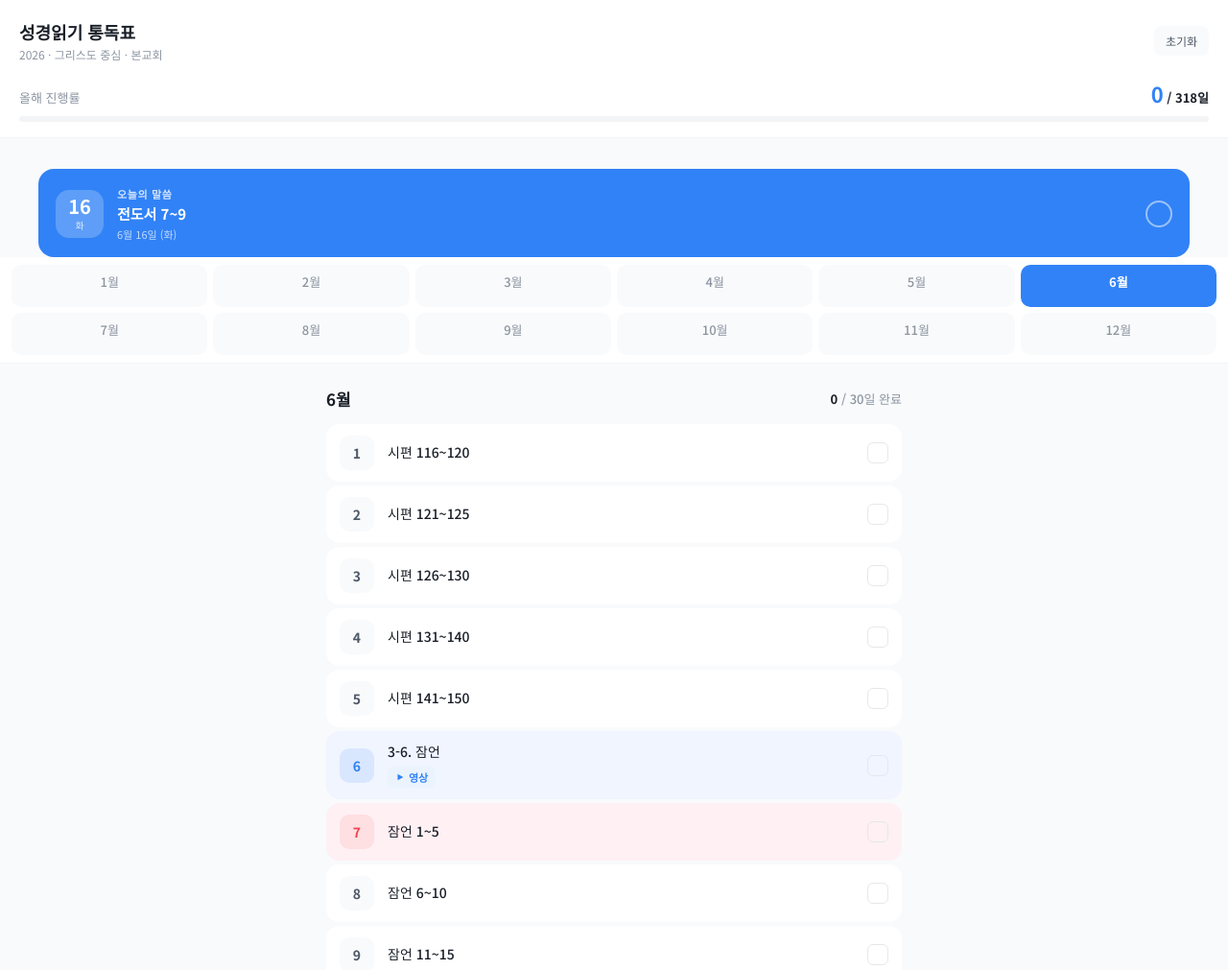
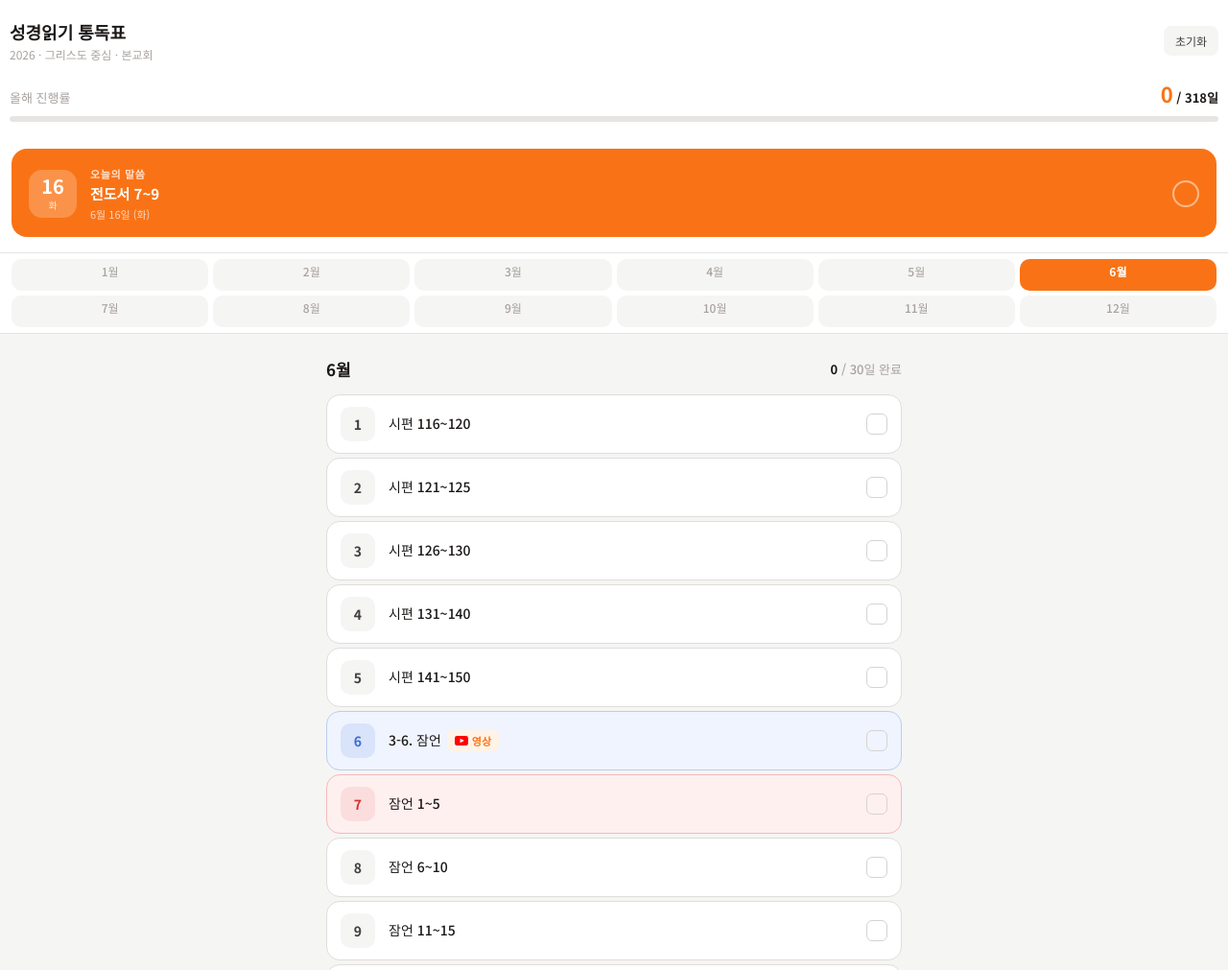
Before and after one commit to hanptceo/bon-readingjesus, a plain HTML site: page index.html in a window 1280 px wide. Shown: the top 1011 px of the page at 96% size. Drawn offline with Linux system fonts and the light colour scheme.

Commit message:
Update index.html

```diff
--- a/index.html
+++ b/index.html
@@ -9,29 +9,29 @@
 <link href="https://fonts.googleapis.com/css2?family=Noto+Sans+KR:wght@400;500;700&display=swap" rel="stylesheet">
 <style>
 :root {
-  --blue:#3182F6;
-  --blue-soft:#EBF3FE;
-  --blue-mid:#1B64DA;
-  --green:#00C471;
-  --green-soft:#E8FAF3;
-  --green-mid:#009E5B;
-  --red:#F04452;
-  --red-soft:#FEF0F1;
-  --bg:#F9FAFB;
+  --blue:#F97316;
+  --blue-soft:#FFF3E8;
+  --blue-mid:#EA6A00;
+  --green:#F97316;
+  --green-soft:#FFF3E8;
+  --green-mid:#EA6A00;
+  --red:#E85D3A;
+  --red-soft:#FEF0EC;
+  --bg:#F5F5F4;
   --surface:#FFFFFF;
-  --border:#F2F4F6;
-  --border2:#E5E8EB;
-  --text1:#191F28;
-  --text2:#4E5968;
-  --text3:#8B95A1;
-  --sun-bg:#FFF0F3;
-  --sun-num:#F04452;
-  --sat-bg:#F0F5FF;
-  --sat-num:#3182F6;
-  --q1:#7B68EE;
-  --q2:#F5A623;
-  --q3:#44B89C;
-  --q4:#E85D7B;
+  --border:#E7E5E4;
+  --border2:#D6D3D1;
+  --text1:#1C1917;
+  --text2:#44403C;
+  --text3:#A8A29E;
+  --sun-bg:#FFF0F0;
+  --sun-num:#D63030;
+  --sat-bg:#EFF4FF;
+  --sat-num:#3B6FD4;
+  --q1:#F97316;
+  --q2:#FB923C;
+  --q3:#FDBA74;
+  --q4:#EA6A00;
 }
 
 * { box-sizing:border-box; -webkit-tap-highlight-color:transparent; margin:0; padding:0; }
@@ -49,7 +49,7 @@ header {
   position:sticky; top:0; z-index:30;
   background:var(--surface);
   border-bottom:1px solid var(--border);
-  padding:20px 20px 0;
+  padding:20px 10px 0;
 }
 .header-top {
   display:flex; align-items:center; justify-content:space-between;
@@ -85,7 +85,7 @@ header {
 }
 
 /* ── 오늘 카드 ── */
-#todayWrap { padding:16px 20px 0; }
+#todayWrap { padding:12px 2px 16px; }
 .today-card {
   background:var(--blue);
   border-radius:16px;
@@ -134,22 +134,22 @@ nav.tabs {
   position:sticky; z-index:25;
   background:var(--surface);
   border-bottom:1px solid var(--border);
-  padding:8px 12px;
+  padding:6px 12px;
   display:grid;
   grid-template-columns: repeat(6, 1fr);
-  gap:6px;
+  gap:5px;
 }
 nav.tabs button {
   font-family:inherit;
-  font-size:13px; font-weight:500;
-  padding:8px 4px;
+  font-size:12px; font-weight:500;
+  padding:4px 4px;
   border:none; border-radius:10px;
   background:var(--bg);
   color:var(--text3);
   cursor:pointer; white-space:nowrap;
   transition:background .15s, color .15s;
   position:relative;
-  display:flex; flex-direction:column; align-items:center; gap:4px;
+  display:flex; flex-direction:column; align-items:center; gap:3px;
 }
 nav.tabs button.active {
   background:var(--blue); color:#fff; font-weight:700;
@@ -181,15 +181,16 @@ main { padding:16px 20px 100px; max-width:640px; margin:0 auto; }
   cursor:pointer; user-select:none;
   margin-bottom:4px;
   background:var(--surface);
+  border:1px solid #E0DDDB;
   transition:background .1s;
 }
 .day-row:active { background:var(--bg); }
 
 /* 일/토 배경 */
-.day-row.sunday { background:var(--sun-bg); }
-.day-row.saturday { background:var(--sat-bg); }
-.day-row.sunday:active { background:#fce4e8; }
-.day-row.saturday:active { background:#e2ecff; }
+.day-row.sunday { background:var(--sun-bg); border:1px solid #F5B8B8; }
+.day-row.saturday { background:var(--sat-bg); border:1px solid #B8CFEF; }
+.day-row.sunday:active { background:#fcd8d8; }
+.day-row.saturday:active { background:#dce8ff; }
 
 .day-num {
   flex:0 0 36px; height:36px; border-radius:10px;
@@ -198,19 +199,19 @@ main { padding:16px 20px 100px; max-width:640px; margin:0 auto; }
   font-size:14px; font-weight:700; color:var(--text2);
   transition:all .15s;
 }
-.day-row.sunday .day-num { background:rgba(240,68,82,.1); color:var(--sun-num); }
-.day-row.saturday .day-num { background:rgba(49,130,246,.12); color:var(--sat-num); }
+.day-row.sunday .day-num { background:rgba(214,48,48,.1); color:var(--sun-num); }
+.day-row.saturday .day-num { background:rgba(59,111,212,.12); color:var(--sat-num); }
 
 .day-body { flex:1; min-width:0; }
 .day-text { font-size:14px; font-weight:500; color:var(--text1); line-height:1.4; }
 .day-tag {
   display:inline-flex; align-items:center; gap:4px;
-  margin-top:5px;
   font-size:11px; font-weight:600; color:var(--blue);
   background:var(--blue-soft);
   border-radius:6px; padding:3px 8px;
   text-decoration:none;
   transition:background .1s;
+  white-space:nowrap;
 }
 .day-tag:active { background:#d6e8fd; }
 .play-icon { width:10px; height:10px; }
@@ -289,9 +290,8 @@ footer {
     </div>
     <div class="bar"><span id="totalBar" style="width:0%"></span></div>
   </div>
+  <div id="todayWrap"></div>
 </header>
-
-<div id="todayWrap"></div>
 
 <nav class="tabs" id="tabs"></nav>
 
@@ -494,7 +494,7 @@ let activeMonth = (todayMonth >= 1 && todayMonth <= 12) ? (todayMonth-1) : 0;
 
 const CHECK_SVG = `<svg width="12" height="12" viewBox="0 0 24 24" fill="none" stroke="${activeMonth >= 0 ? '#fff' : '#fff'}" stroke-width="3" stroke-linecap="round" stroke-linejoin="round"><polyline points="4 12 9 18 20 6"/></svg>`;
 const CHECK_SVG_GREEN = `<svg width="12" height="12" viewBox="0 0 24 24" fill="none" stroke="#fff" stroke-width="3" stroke-linecap="round" stroke-linejoin="round"><polyline points="4 12 9 18 20 6"/></svg>`;
-const PLAY_SVG = `<svg class="play-icon" viewBox="0 0 24 24" fill="currentColor"><polygon points="6 4 20 12 6 20"/></svg>`;
+const PLAY_SVG = `<svg width="14" height="10" viewBox="0 0 24 17" fill="none" xmlns="http://www.w3.org/2000/svg"><rect width="24" height="17" rx="4" fill="#FF0000"/><polygon points="9.5,4.5 9.5,12.5 17,8.5" fill="#fff"/></svg>`;
 
 /* ── 성경 약어 → 전체 이름 ── */
 const BIBLE_ABBR = {
@@ -582,19 +582,27 @@ function renderMonth(){
 
     const body = document.createElement('div');
     body.className = "day-body";
-    const txt = document.createElement('div');
-    txt.className = "day-text";
-    txt.textContent = expandBible(text);
-    body.appendChild(txt);
 
     if (videoKey && V[videoKey]){
+      const wrap = document.createElement('div');
+      wrap.style.cssText = "display:flex;align-items:center;gap:6px;flex-wrap:wrap;";
+      const txt = document.createElement('span');
+      txt.className = "day-text";
+      txt.textContent = expandBible(text);
       const a = document.createElement('a');
       a.className = "day-tag";
       a.href = V[videoKey];
       a.target = "_blank"; a.rel = "noopener";
       a.innerHTML = PLAY_SVG + " 영상";
       a.addEventListener('click', e => e.stopPropagation());
-      body.appendChild(a);
+      wrap.appendChild(txt);
+      wrap.appendChild(a);
+      body.appendChild(wrap);
+    } else {
+      const txt = document.createElement('div');
+      txt.className = "day-text";
+      txt.textContent = expandBible(text);
+      body.appendChild(txt);
     }
 
     const chk = document.createElement('div');
@@ -635,7 +643,7 @@ function renderTodayCard(){
 
   if (!entry){
     wrap.innerHTML = `
-      <div style="padding:16px 20px 0">
+      <div>
         <div class="today-card empty">
           <div class="tc-badge"><div class="tc-badge-day" style="color:var(--text2)">${todayDay}</div><div class="tc-badge-wd" style="color:var(--text3)">${wd}</div></div>
           <div class="tc-body">
@@ -653,7 +661,7 @@ function renderTodayCard(){
   const isNote = flag==="note";
 
   wrap.innerHTML = `
-    <div style="padding:16px 20px 0">
+    <div>
       <div class="today-card ${done?'done':''} ${isNote?'empty':''}" id="todayCardInner">
         <div class="tc-badge">
           <div class="tc-badge-day">${day}</div>
@@ -664,7 +672,7 @@ function renderTodayCard(){
           <div class="tc-title">${expandBible(text)}</div>
           <div class="tc-date">${dateStr}</div>
         </div>
-        ${isNote ? '' : `<div class="tc-check"><svg width="14" height="14" viewBox="0 0 24 24" fill="none" stroke="${done?'#00C471':'#fff'}" stroke-width="3" stroke-linecap="round" stroke-linejoin="round"><polyline points="4 12 9 18 20 6"/></svg></div>`}
+        ${isNote ? '' : `<div class="tc-check"><svg width="14" height="14" viewBox="0 0 24 24" fill="none" stroke="${done?'#F97316':'#fff'}" stroke-width="3" stroke-linecap="round" stroke-linejoin="round"><polyline points="4 12 9 18 20 6"/></svg></div>`}
       </div>
     </div>`;
 
```
